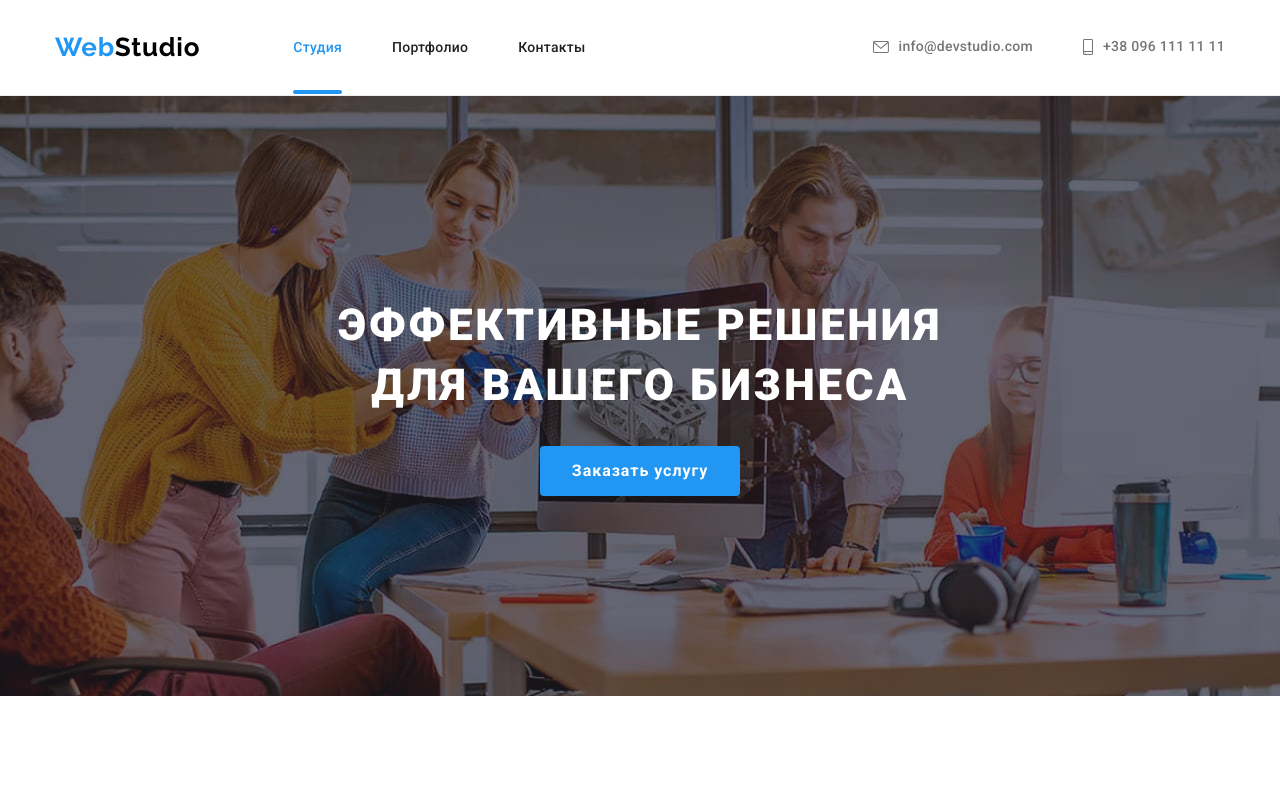
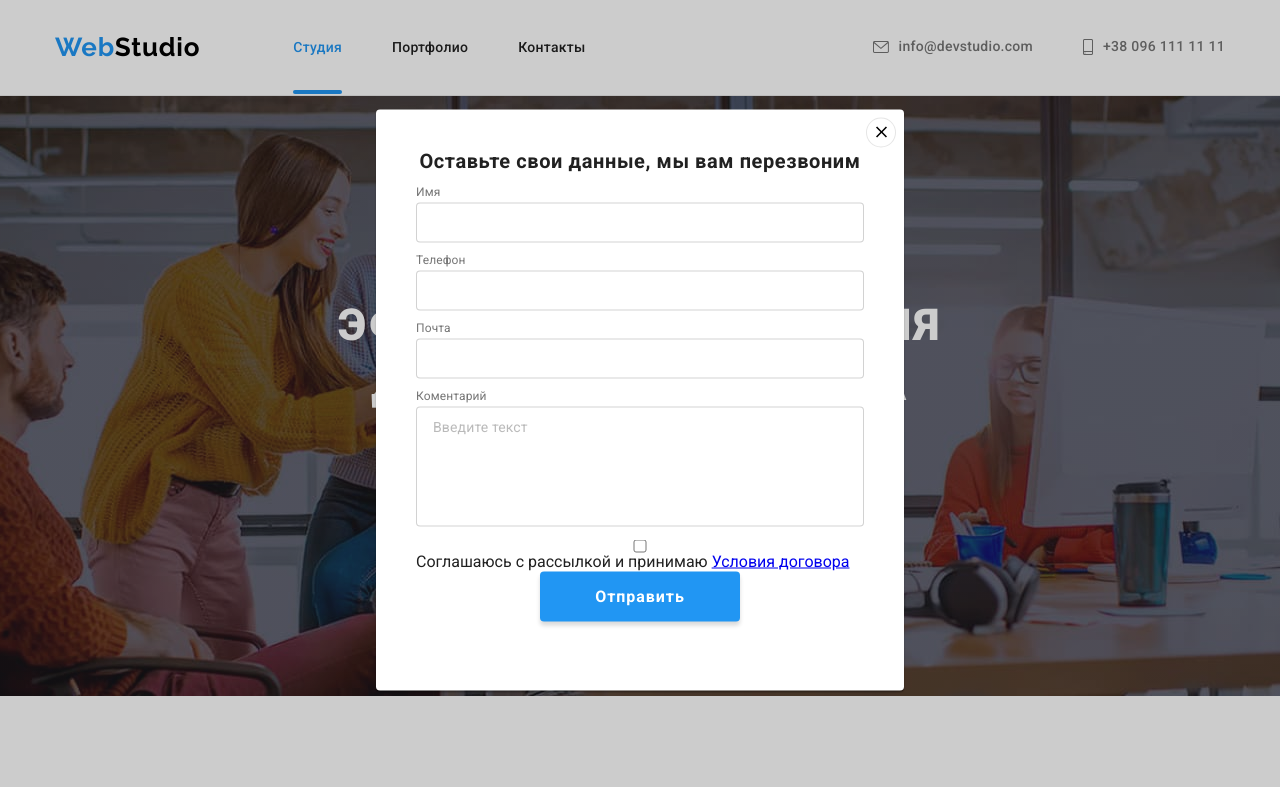
Before and after one commit to VictoriaVasylynych/goit-markup-hw-06, a plain HTML site: page index.html in a window 1280 px wide. Shown: the top 787 px of the page. Drawn offline with nearby package versions, Linux system fonts and the light colour scheme.

Commit message:
оформляет модальное окно

```diff
--- a/css/styles.css
+++ b/css/styles.css
@@ -618,6 +618,7 @@ box-shadow: 0px 1px 1px rgba(0, 0, 0, 0.12), 0px 4px 4px rgba(0, 0, 0, 0.06), 1p
   position: absolute;
   width: 528px;
   height: 581px;
+  padding: 40px;
   background-color: #ffffff;
   left: 50%;
   top: 50%;
@@ -648,5 +649,70 @@ box-shadow: 0px 1px 1px rgba(0, 0, 0, 0.12), 0px 4px 4px rgba(0, 0, 0, 0.06), 1p
   opacity: 0;
   pointer-events: none;
 }
-
+.modal-form{
+  display: flex;
+  flex-direction: column;
+}
+.modal-form-head{
+ font-weight: bold;
+font-size: 20px;
+line-height: 1.15;
+text-align: center;
+letter-spacing: 0.03em;
+color: var(--title-text-color);
+margin-bottom: 12px;
+}
+.modal-form-field{
+font-size: 12px;
+line-height: 1.17;
+letter-spacing: 0.01em;
+color: var(--text-color);
+margin-bottom: 10px;
+}
+.modal-form-input{
+ width: 100%;
+ height: 40px;
+ border: 1px solid rgba(33, 33, 33, 0.2);
+ box-sizing: border-box;
+ border-radius: 4px;
+ padding-left: 42px;
+ margin-top: 4px;
+}
+.modal-form-message{
+  width: 100%;
+  height: 120px;
+  border: 1px solid rgba(33, 33, 33, 0.2);
+  box-sizing: border-box;
+  border-radius: 4px;
+  padding: 12px 16px;
+  margin-top: 4px;
+  resize: none;
+  transition: border-color 250ms cubic-bezier(0.4, 0, 0.2, 1);
+}
+.modal-form-message:focus{
+  outline: none;
+  border-color: var(--accent-color);
+}
+.modal-form-message::placeholder{
+  font-size: 14px;
+  line-height: 1.14;
+  letter-spacing: 0.01em;
+  color: rgba(117, 117, 117, 0.5);
+}
+.modal-form-submit{
+  display: block;
+  margin: 0 auto;
+  width: 200px;
+  height: 50px;
+  background: #2196F3;
+  box-shadow: 0px 4px 4px rgba(0, 0, 0, 0.15);
+  border-radius: 4px;
+  border: transparent;
+  font-weight: bold;
+  font-size: 16px;
+  line-height: 1.88;
+  letter-spacing: 0.06em;
+  color: #ffffff;
+  cursor: pointer;
+}
 /*END MODAL BUTTON*/
--- a/index.html
+++ b/index.html
@@ -381,16 +381,43 @@
         </div>
 
     </footer>
-    <div class="backdrop is-hidden" data-modal>
+    <div class="backdrop " data-modal>
         <div class="modal">
             <button type="button" class="close-btn" data-modal-close>
                 <svg class="close-icon" width="18" height="18">
                     <use href="./images/icons.svg#icon-close"></use>
                 </svg>
             </button>
+            <form class="modal-form" action="#">
+                <p class="modal-form-head">Оставьте свои данные, мы вам перезвоним</p>
+                <label class="modal-form-field">
+                    Имя
+                    <input class="modal-form-input" type="text" name="user-name" minlength="2" pattern="[a-zA-Zа-яА-Я]+"
+                        title="Имя должно содержать символы латинского алфавита или кирилицы" required>
+                </label>
+                <label class="modal-form-field">
+                    Телефон
+                    <input class="modal-form-input" type="tel" name="user-phone"
+                        pattern="[0-9]{3}-[0-9]{3}-[0-9]{2}-[0-9]{2}" title="096-000-00-00" required>
+                </label>
+                <label class="modal-form-field">
+                    Почта
+                    <input class="modal-form-input" type="email" name="user-email" required>
+                </label>
+                <label class="modal-form-field">
+                    Коментарий
+                    <textarea class="modal-form-message" name="user-message" placeholder="Введите текст"></textarea>
+                </label>
+                <input class="modal-form-checkbox" type="checkbox" id="accept-policy">
+                <label class="modal-form-checkbox-label" for="accept-policy">
+                    Соглашаюсь с рассылкой и принимаю <a class="modal-form-label-link" href="#">Условия договора</a>
+                </label>
+
+                <button class="modal-form-submit" type="submit">Отправить</button>
+            </form>
         </div>
     </div>
-    <script src="./js/modal.js"></script>
+    <!--<script src="./js/modal.js"></script>-->
 </body>
 
 </html>
```
